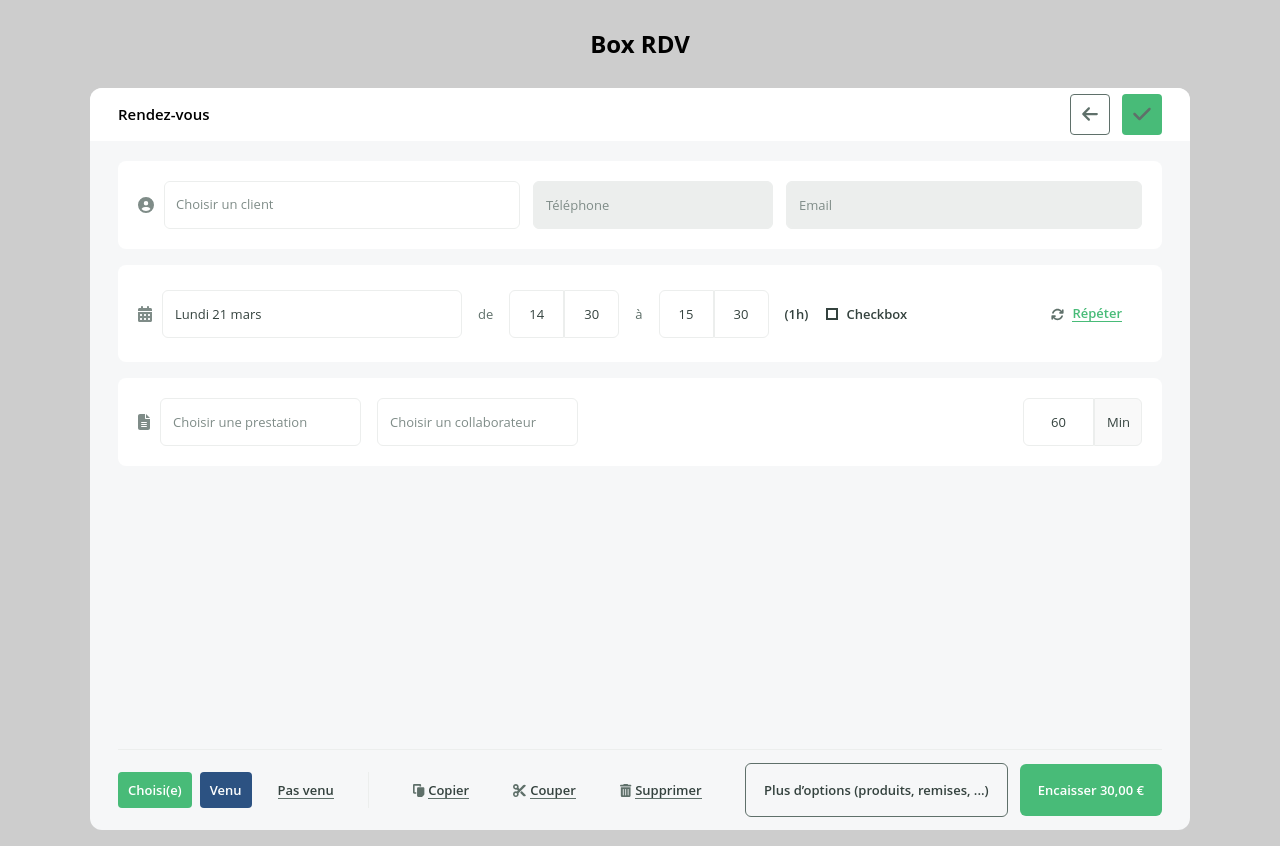
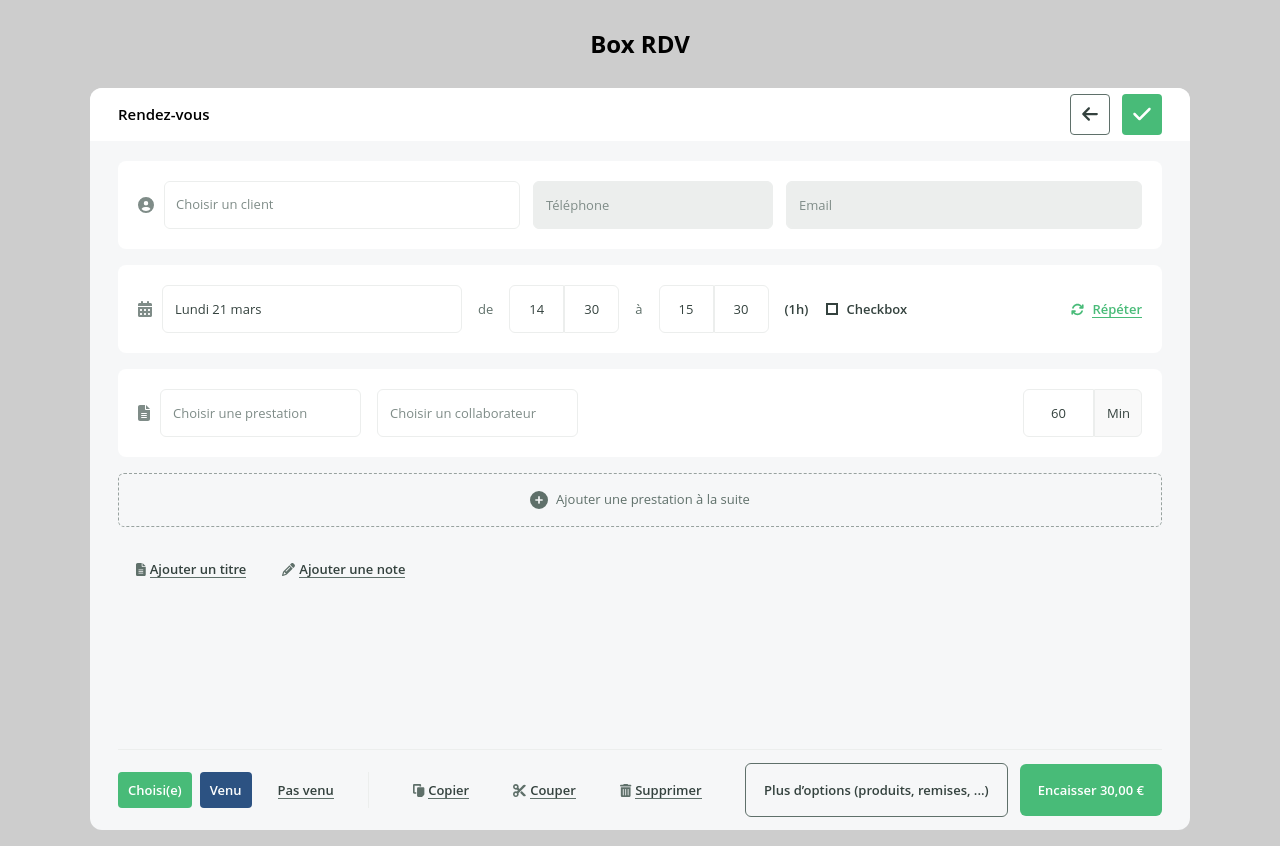
Before and after one commit to OksanaPopovichenko/Box-RDV, a React (Create React App) app: page / in a window 1280 px wide. Built offline with nearby package versions, Linux system fonts and the light colour scheme.

Commit message:
:sparkles::art: Added feature to add a new service and some styles chnages

```diff
--- a/src/components/atoms/Button/Button.tsx
+++ b/src/components/atoms/Button/Button.tsx
@@ -52,7 +52,13 @@ export default function Button(props: ButtonProps): JSX.Element {
       {...rest}
     >
       {iconLeft && (
-        <span className={`text-[#5F706A] ${className || ""}`}>{iconLeft}</span>
+        <span
+          className={`${
+            variety === "plain" ? "text-[#5F706A]" : "text-white"
+          } ${className || ""}`}
+        >
+          {iconLeft}
+        </span>
       )}
       {children && (
         <span
@@ -68,7 +74,13 @@ export default function Button(props: ButtonProps): JSX.Element {
         </span>
       )}
       {iconRight && (
-        <span className={`text-[#5F706A] ${className || ""}`}>{iconRight}</span>
+        <span
+          className={`${variety === "plain" ? "text-[#5F706A]" : ""} ${
+            className || ""
+          }`}
+        >
+          {iconRight}
+        </span>
       )}
     </button>
   );
--- a/src/components/molecules/Card/Card.tsx
+++ b/src/components/molecules/Card/Card.tsx
@@ -14,7 +14,7 @@ export default function Card(props: CardProps): JSX.Element {
 
   return (
     <div className="flex justify-center">
-      <div className="max-w-[1100px] w-full h-[742px] mt-4 rounded-xl overflow-hidden bg-[#F6F7F8] flex flex-col justify-between">
+      <div className="max-w-[1100px] w-full min-h-[742px] mt-4 rounded-xl overflow-hidden bg-[#F6F7F8] flex flex-col justify-between">
         <div>
           <div className="py-1.5 px-7 flex flex-row justify-between items-center bg-white">
             <h2 className="text-[15px] color-[#34423E] font-semibold">
--- a/src/components/organisms/Date/Date.tsx
+++ b/src/components/organisms/Date/Date.tsx
@@ -73,8 +73,13 @@ export default function Date(): JSX.Element {
       <Button
         variety="plain"
         size="m"
-        iconLeft={<FontAwesomeIcon icon={faSync} />}
-        className="text-[#48BB78] border-b-[#48BB78] hover:text-[#38A169] hover:border-b-[#38A169]"
+        iconLeft={
+          <FontAwesomeIcon
+            className="text-[#48BB78] hover:text-[#38A169]"
+            icon={faSync}
+          />
+        }
+        className="!m-0 !p-0 text-[#48BB78] border-b-[#48BB78] hover:text-[#38A169] hover:border-b-[#38A169]"
       >
         Répéter
       </Button>
--- a/src/pages/Homepage/App.tsx
+++ b/src/pages/Homepage/App.tsx
@@ -1,11 +1,25 @@
-import React from "react";
+import React, { useState } from "react";
 import { FontAwesomeIcon } from "@fortawesome/react-fontawesome";
-import { faArrowLeft, faCheck } from "@fortawesome/free-solid-svg-icons";
+import {
+  faArrowLeft,
+  faCheck,
+  faFileAlt,
+  faPencilAlt,
+  faPlusCircle,
+} from "@fortawesome/free-solid-svg-icons";
 import { Button } from "../../components/atoms";
 import { Card, ButtonGroup } from "../../components/molecules";
 import { Client, Date, Service, Tabbar } from "../../components/organisms";
 
 function App(): JSX.Element {
+  const [chosenServices, setChosenServices] = useState([{ id: 1 }]);
+
+  const addService = () => {
+    const newServiceId = chosenServices.length + 1;
+    const newService = { id: newServiceId };
+    setChosenServices([...chosenServices, newService]);
+  };
+
   return (
     <div className="bg-[#CDCDCD] min-h-screen h-full w-full py-4">
       <h1 className="text-center text-2xl font-bold color-[#34423E] py-3">
@@ -43,7 +57,33 @@ function App(): JSX.Element {
       >
         <Client />
         <Date />
-        <Service />
+        {chosenServices.map((service) => (
+          <Service key={service.id} />
+        ))}
+        <div
+          className="cursor-pointer flex flex-row justify-center rounded-md border border-dashed border-[#98A29F] p-4 items-center gap-2 text-[#5F706A]"
+          aria-hidden="true"
+          onClick={addService}
+        >
+          <FontAwesomeIcon icon={faPlusCircle} className="text-lg" />
+          <span className="text-[13px]">Ajouter une prestation à la suite</span>
+        </div>
+        <div className="flex flex-row justify-start">
+          <Button
+            variety="plain"
+            size="s"
+            iconLeft={<FontAwesomeIcon icon={faFileAlt} />}
+          >
+            Ajouter un titre
+          </Button>
+          <Button
+            variety="plain"
+            size="s"
+            iconLeft={<FontAwesomeIcon icon={faPencilAlt} />}
+          >
+            Ajouter une note
+          </Button>
+        </div>
       </Card>
     </div>
   );
```
